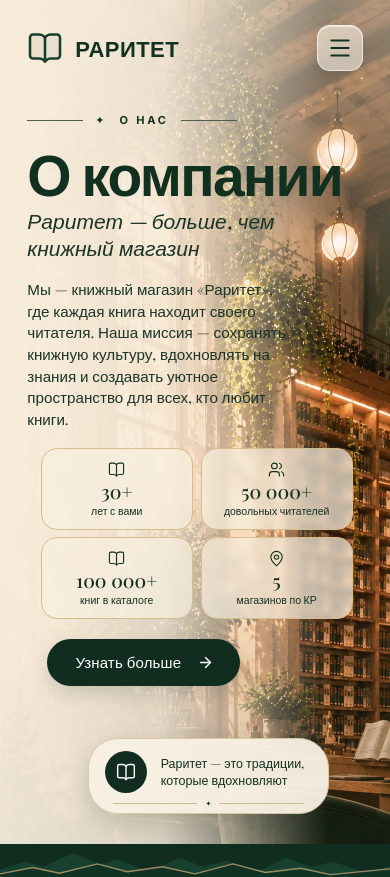
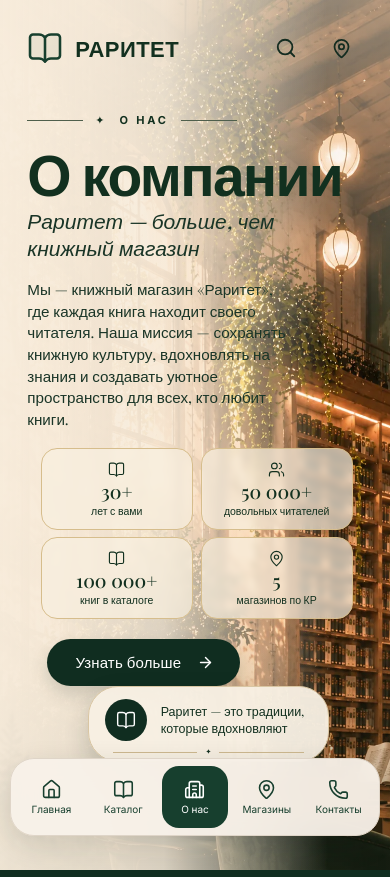
Before and after one commit to ashirus1719-ai/raritet, a Next.js app: page /about in a window 390 px wide. Shown: the top 877 px of the page. Built offline with nearby package versions, Linux system fonts and the light colour scheme; no server answers; the database is empty.

Commit message:
header in mobile fix

```diff
--- a/app/about/about.module.css
+++ b/app/about/about.module.css
@@ -508,23 +508,12 @@
   .note{bottom:28px}
 }
 
-/* Hamburger menu (mobile only) */
-.menu{display:none}
-
 /* Mobile layout matching the supplied reference */
 @media(max-width:650px){
   .aboutPage{background:#102d20}
   .header{position:absolute!important;inset:0 0 auto;height:96px!important;padding:0 7%!important;background:transparent!important}
   .header :global(.wordmark){font-size:22px;gap:12px;font-weight:700;letter-spacing:.02em;color:#12301f}
   .header :global(.brand-mark){width:36px;height:36px;stroke-width:1.7}
-  .header :global(.header-tools){display:none}
-  .menu{display:block;position:relative}
-  .menu summary{list-style:none;width:46px;height:46px;display:grid;place-items:center;border-radius:13px;cursor:pointer;color:#12301f;background:#f6efe399;border:1px solid #ffffffa6;box-shadow:0 4px 14px #3b2a1426,inset 0 1px 0 #fff9;backdrop-filter:blur(10px);-webkit-backdrop-filter:blur(10px)}
-  .menu summary::-webkit-details-marker{display:none}
-  .menuPanel{position:absolute;right:0;top:56px;min-width:200px;display:flex;flex-direction:column;padding:8px;border-radius:18px;background:#f8f1e4f5;border:1px solid #dcc6a0;box-shadow:0 14px 34px #1b241b33;backdrop-filter:blur(12px)}
-  .menuPanel a{padding:12px 14px;border-radius:12px;font:500 16px/1.2 var(--serif);color:#12301f}
-  .menuPanel a[aria-current=page]{background:#102d20;color:#fff}
-
   .hero{min-height:100svh;flex-direction:column;align-items:stretch;padding:112px 7% calc(108px + env(safe-area-inset-bottom));background:#efe2cb url('/images/about-mobile-bg.webp') 72% top/cover no-repeat}
   .hero:before{display:block;background:linear-gradient(90deg,#f7ecdcf2 0%,#f7ecdcd9 42%,#f7ecdc66 66%,#f7ecdc00 84%),linear-gradient(180deg,#f7ecdc80 0%,#f7ecdc00 40%,#f7ecdc00 70%,#10281c55 100%)}
   .mountainLine{display:none}
@@ -548,9 +537,3 @@
   .noteStar{position:absolute;left:10%;right:10%;bottom:4px;display:flex;align-items:center;gap:8px;font-size:7px;color:#12301f}
   .noteStar:before,.noteStar:after{content:"";flex:1;height:1px;background:#cdb88f}
 }
-
-/* Reference has no bottom tab bar on this screen — the hamburger menu provides navigation */
-@media(max-width:650px){
-  :global(body):has(.aboutPage) :global(.mobile-bottom-nav){display:none}
-  .hero{padding-bottom:calc(30px + env(safe-area-inset-bottom))}
-}
--- a/app/about/page.tsx
+++ b/app/about/page.tsx
@@ -1,7 +1,7 @@
 import type { Metadata } from "next";
 import Link from "next/link";
 import SiteFooter from "@/app/components/SiteFooter";
-import { ArrowRight, BookOpen, MapPin, Menu, Search, Users } from "lucide-react";
+import { ArrowRight, BookOpen, MapPin, Search, Users } from "lucide-react";
 import styles from "./about.module.css";
 import { getContent } from "@/lib/site-content";
 
@@ -22,10 +22,6 @@ export default async function AboutPage() {
         <Link className="wordmark" href="/" aria-label="Раритет — главная"><BookOpen className="brand-mark" size={42} strokeWidth={1.5}/><span>РАРИТЕТ</span></Link>
         <nav aria-label="Основная навигация"><Link href="/">Главная</Link><Link href="/books">Каталог</Link><Link href="/about" aria-current="page">О компании</Link><Link href="/stores">Магазины</Link><Link href="/#contacts">Контакты</Link></nav>
         <div className="header-tools"><Link href="/books" aria-label="Поиск по каталогу"><Search size={22}/></Link><Link href="/stores" aria-label="Наши магазины"><MapPin size={21}/></Link></div>
-        <details className={styles.menu}>
-          <summary aria-label="Открыть меню"><Menu size={26} strokeWidth={1.8}/></summary>
-          <div className={styles.menuPanel}><Link href="/">Главная</Link><Link href="/books">Каталог</Link><Link href="/about" aria-current="page">О компании</Link><Link href="/stores">Магазины</Link><Link href="/#contacts">Контакты</Link></div>
-        </details>
       </header>
       <section className={styles.hero}>
         <div className={styles.copy}>
```
